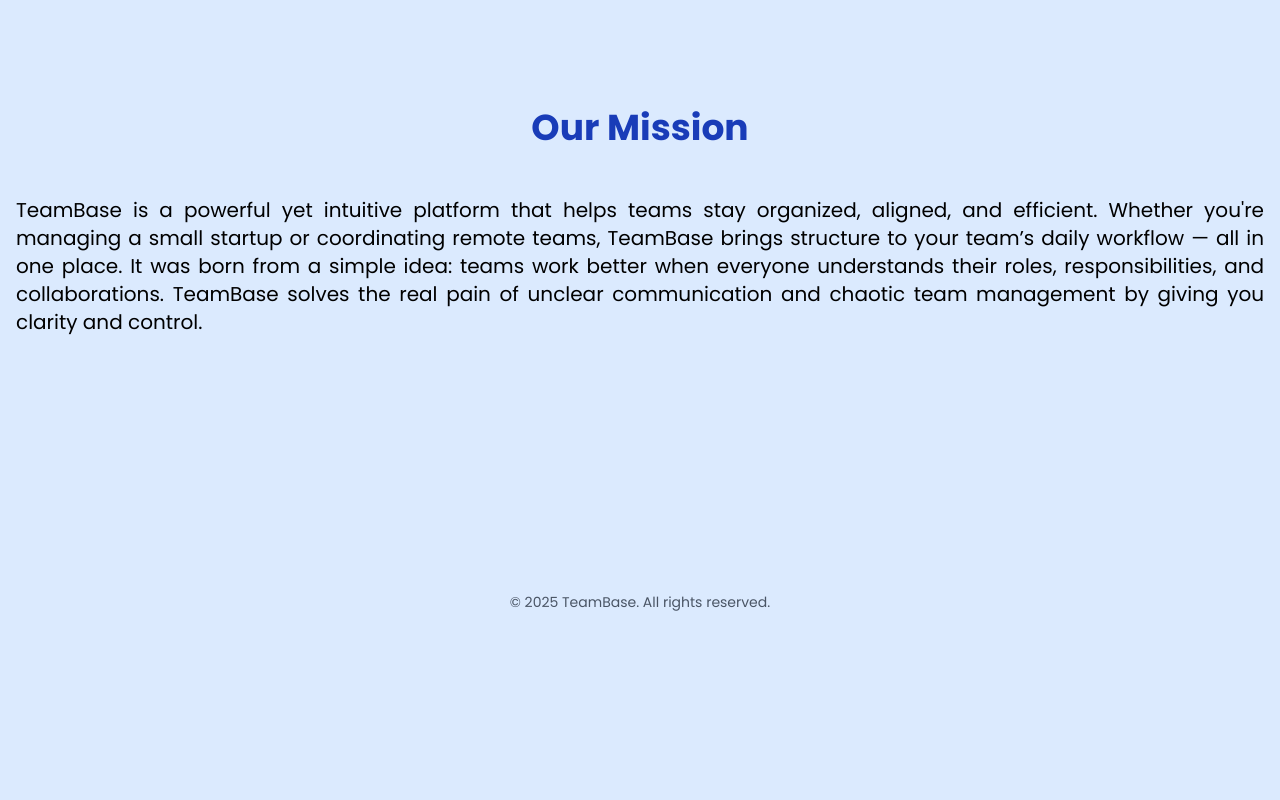
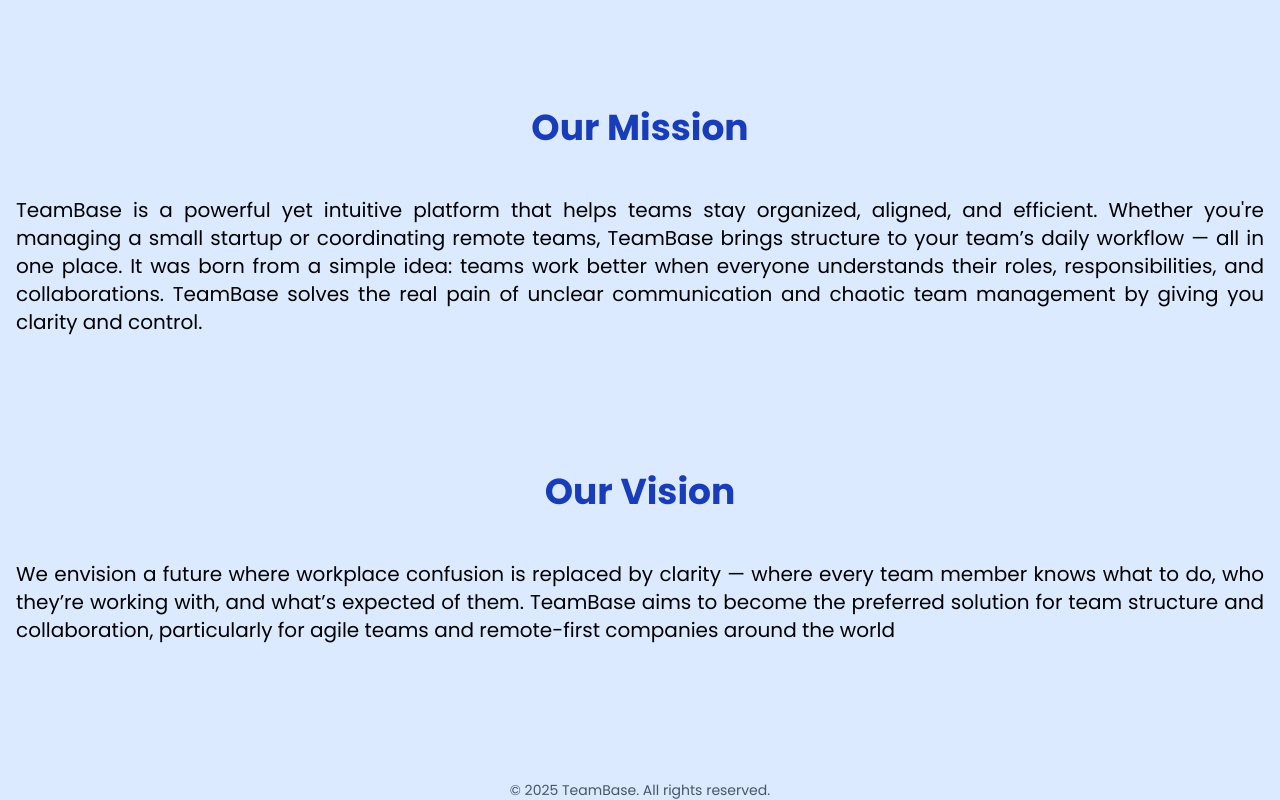
Before and after one commit to Izzeddin-Samara/TeamBase, a React (Vite) app in the folder Client/: page /about in a window 1280 px wide. Shown: the part 420-1220 px from the top of the page. Before the commit the page ends 1032 px from the top, so only its background shows below. Built offline with nearby package versions, Linux system fonts and the light colour scheme.

Commit message:
Add Vision component and use it in AboutPage component

```diff
--- a/Client/src/components/about/AboutPage.tsx
+++ b/Client/src/components/about/AboutPage.tsx
@@ -1,6 +1,7 @@
 import Navbar from "../Navbar";
 import Aboutus from "./Aboutus";
 import Mission from "./Mission";
+import Vision from "./Vision";
 
 export default function AboutPage() {
   return (
@@ -9,6 +10,7 @@
       <div className="max-w-7xl mx-auto py-30 ">
         <Aboutus />
         <Mission />
+        <Vision />
       </div>
     </>
   );
--- /dev/null
+++ b/Client/src/components/about/Vision.tsx
@@ -0,0 +1,18 @@
+export default function Vision() {
+  return (
+    <>
+      <section>
+        <h1 className="text-center text-4xl text-blue-800 font-bold">
+          Our Vision
+        </h1>
+        <p className="mt-8 text-md md:text-xl p-4 text-justify text-center">
+          We envision a future where workplace confusion is replaced by clarity
+          — where every team member knows what to do, who they’re working with,
+          and what’s expected of them. TeamBase aims to become the preferred
+          solution for team structure and collaboration, particularly for agile
+          teams and remote-first companies around the world
+        </p>
+      </section>
+    </>
+  );
+}
```
